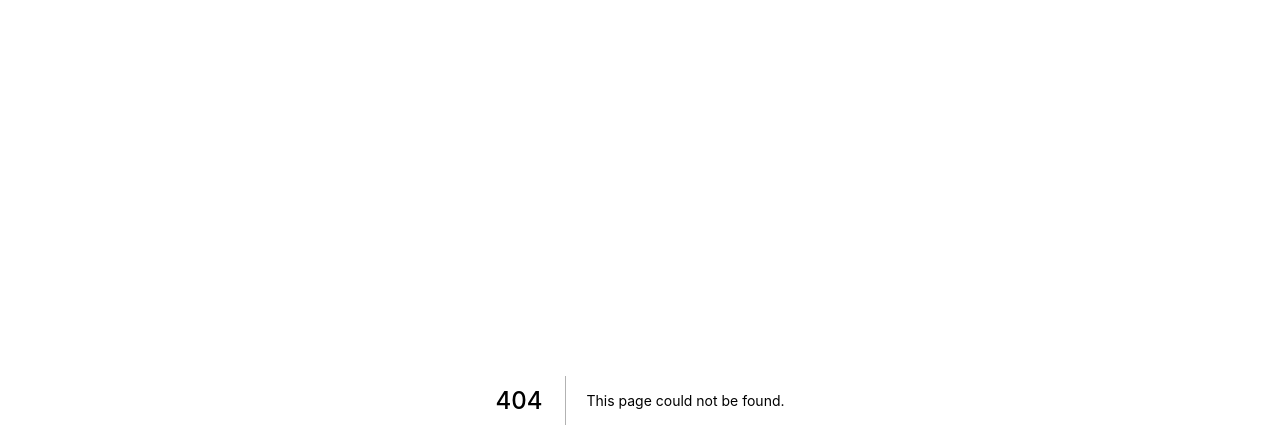
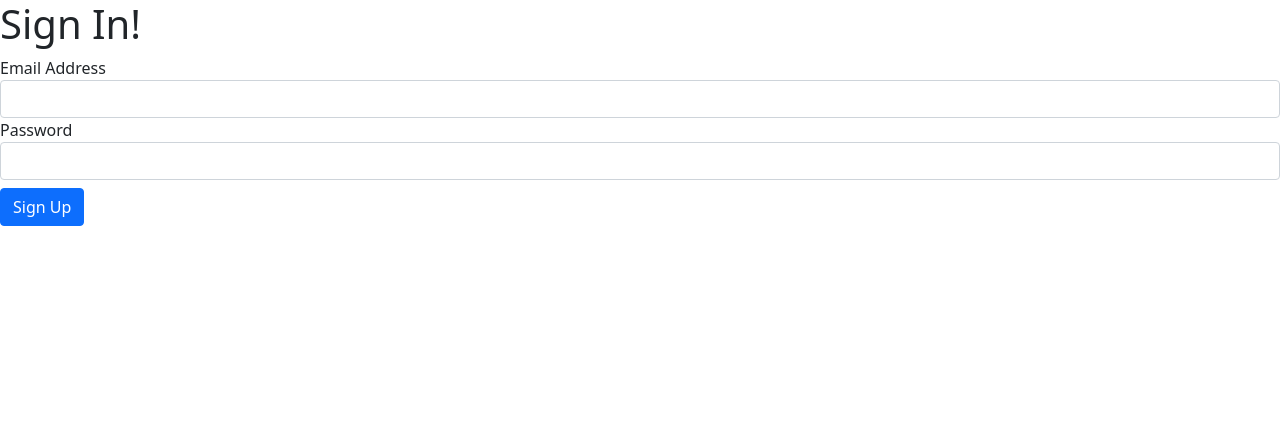
Before and after one commit to peretch/bti-core, a Next.js app in the folder client/: page /auth/signin in a window 1280 px wide. Before the commit this address had no page. Shown: the top 448 px of the page. Built offline with nearby package versions, Linux system fonts and the light colour scheme.

Commit message:
Added signin

```diff
--- /dev/null
+++ b/client/pages/auth/signin.js
@@ -0,0 +1,53 @@
+import { useState } from 'react';
+import Router from 'next/router';
+
+import useRequest from '../../hooks/use-request';
+
+const Signin = () => {
+  const [email, setEmail] = useState('');
+  const [password, setPassword] = useState('');
+  const { doRequest, errors } = useRequest({
+    url: '/api/users/signin',
+    method: 'post',
+    body: {
+      email,
+      password,
+    },
+    onSuccess: () => Router.push('/'),
+  });
+
+  const onSubmit = async (event) => {
+    event.preventDefault();
+
+    doRequest();
+  };
+
+  return (
+    <form onSubmit={onSubmit}>
+      <h1>Sign In!</h1>
+      <div className="form-group">
+        <label>Email Address</label>
+        <input
+          value={email}
+          onChange={(e) => setEmail(e.target.value)}
+          className="form-control"
+        />
+      </div>
+      <div className="form-group">
+        <label>Password</label>
+        <input
+          value={password}
+          onChange={(e) => setPassword(e.target.value)}
+          type="password"
+          className="form-control"
+        />
+      </div>
+      {errors}
+      <div className="form-group mt-2">
+        <button className="btn btn-primary">Sign Up</button>
+      </div>
+    </form>
+  );
+};
+
+export default Signin;
```
Also changed, not shown: client/pages/index.js (+16 -5 lines).
